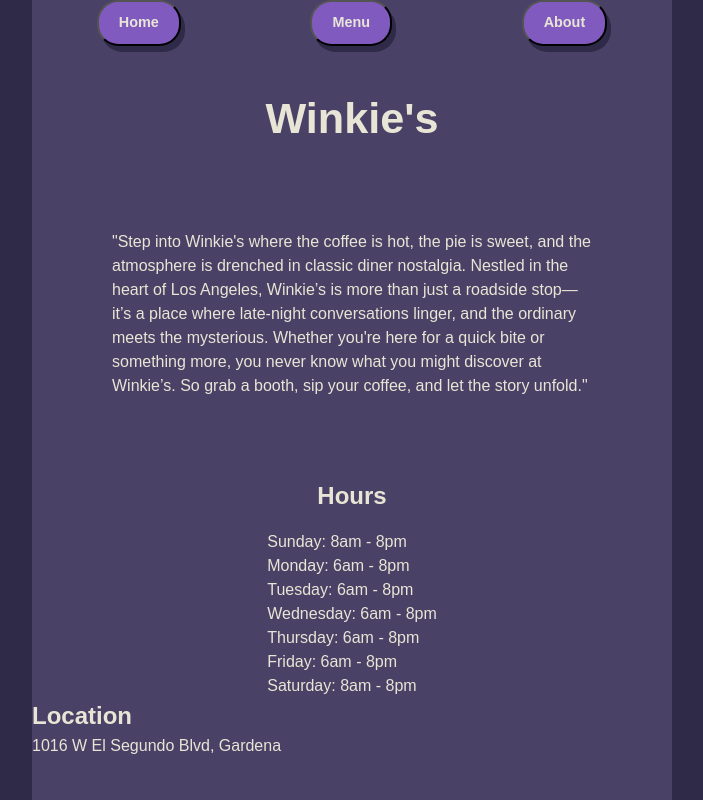
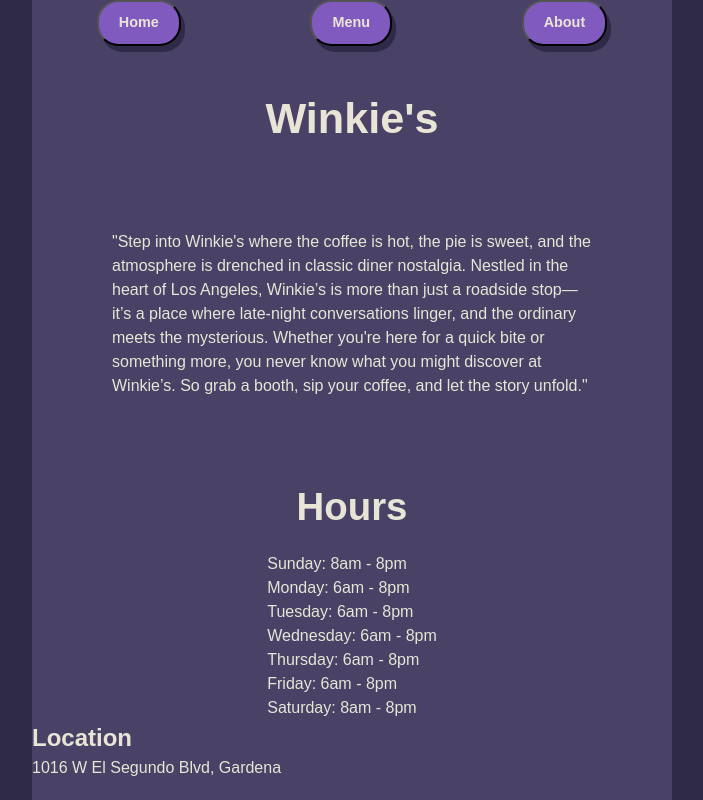
Before and after one commit to Moldedpeanuts/restaurant-page, a website built with webpack: page src/template.html in a window 1280 px wide. Shown: the whole page, without its empty margins (288-991 px from the left). Built offline with nearby package versions, Linux system fonts and the light colour scheme.

Commit message:
Increase hours font size

```diff
--- a/src/styles.css
+++ b/src/styles.css
@@ -62,3 +62,7 @@ nav {
     gap: 16px;
     align-items: center;
 }
+
+.hours h2 {
+    font-size: 2.4em;
+}
```
